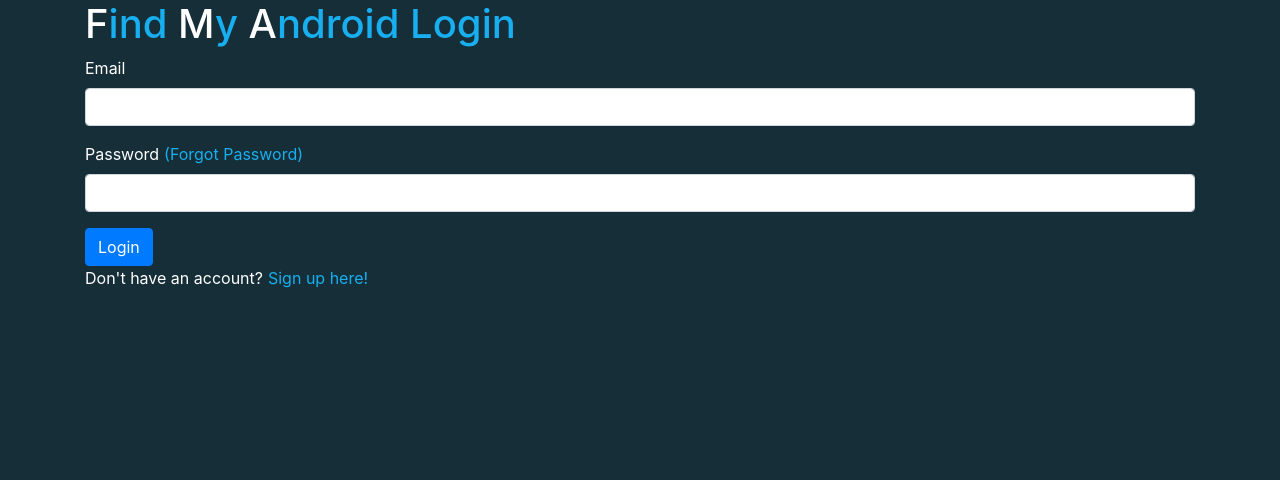
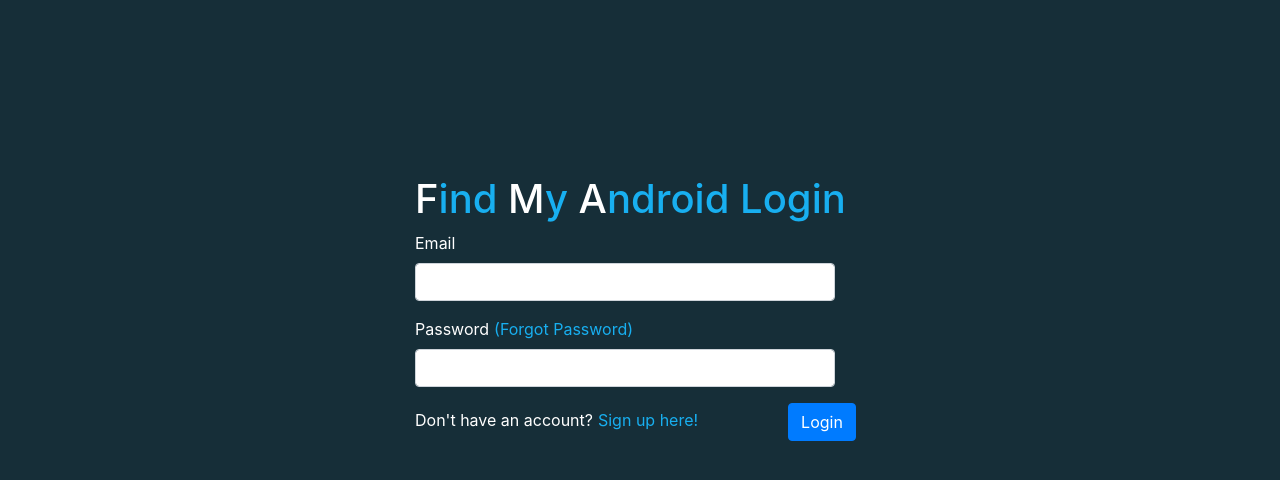
Before and after one commit to Find-my-Android/findmyandroid-ui, a React (Create React App) app: page / in a window 1280 px wide. Shown: the top 480 px of the page. Built offline with nearby package versions, Linux system fonts and the light colour scheme.

Commit message:
modify the style of login/forgotpassword/ressetpassword

```diff
--- a/src/pages/Forgotpassword.js
+++ b/src/pages/Forgotpassword.js
@@ -5,6 +5,8 @@ import Form from "react-bootstrap/Form";
 import Button from "react-bootstrap/Button";
 import Notification from "../components/Notification";
 import { startSendingEmail } from "../actions";
+
+import "../styles/home.css"
 
 function Forgotpassword({ history }) {
   console.log(history);
@@ -18,7 +20,7 @@ function Forgotpassword({ history }) {
   };
 
   return (
-    <div>
+    <div className="home">
       <Notification></Notification>
       <h1>Forgot Password</h1>
       <Form onSubmit={onForgotPassword}>
@@ -26,20 +28,23 @@ function Forgotpassword({ history }) {
           <Form.Label>Enter Your Email Address</Form.Label>
           <Form.Control
             required
+            className="input2"
             type="email"
             value={email}
             onChange={(e) => setEmail(e.target.value)}
           />
         </Form.Group>
 
-        <Button type="submit">Continue</Button>
-      </Form>
-      <p>
+      <div className="su">
+      <p className="inline">
         Remember your password?
         <Link to="/">
           <span className="link">Login here!</span>
         </Link>
       </p>
+      <Button type="submit">Continue</Button>
+      </div>
+      </Form>
     </div>
   );
 }
--- a/src/pages/Home.js
+++ b/src/pages/Home.js
@@ -5,6 +5,8 @@ import Button from "react-bootstrap/Button";
 import { useDispatch } from "react-redux";
 import { startLoggingInUser } from "../actions";
 import Notification from "../components/Notification";
+
+import "../styles/home.css"
 
 function Home({ history }) {
   console.log(history);
@@ -18,7 +20,7 @@ function Home({ history }) {
   };
 
   return (
-    <div id="homeRoot">
+    <div className="home">
       <Notification></Notification>
       <h1>
         F<span class="logoText">ind</span> M<span class="logoText">y</span> A
@@ -29,6 +31,7 @@ function Home({ history }) {
           <Form.Label>Email</Form.Label>
           <Form.Control
             required
+            className="input"
             type="email"
             value={email}
             onChange={(e) => setEmail(e.target.value)}
@@ -44,20 +47,25 @@ function Home({ history }) {
           </Form.Label>
           <Form.Control
             required
+            className="input"
             type="password"
             value={password}
             onChange={(e) => setPassword(e.target.value)}
           />
         </Form.Group>
 
-        <Button type="submit">Login</Button>
-      </Form>
-      <p>
+      <div>
+      <p className="inline">
         Don't have an account?
         <Link to="/signup">
           <span className="link">Sign up here!</span>
         </Link>
       </p>
+      <div className="c">
+      <Button type="submit">Login</Button>
+      </div>
+      </div>
+      </Form>
     </div>
   );
 }
--- a/src/pages/Resetpassword.js
+++ b/src/pages/Resetpassword.js
@@ -4,6 +4,8 @@ import { useDispatch } from "react-redux";
 import Form from "react-bootstrap/Form";
 import Button from "react-bootstrap/Button";
 import Notification from "../components/Notification";
+
+import "../styles/home.css"
 
 function Resetpassword({ history }) {
   const [password1, setPassword1] = useState("");
@@ -23,7 +25,7 @@ function Resetpassword({ history }) {
   };
 
   return (
-    <div>
+    <div className="home">
       <Notification></Notification>
       <h1>New Password</h1>
       <Form onSubmit={resetPassword}>
@@ -31,6 +33,7 @@ function Resetpassword({ history }) {
           <Form.Label>Type Your New Password</Form.Label>
           <Form.Control
             required
+            className="input"
             type="password"
             value={password1}
             onChange={(e) => setPassword1(e.target.value)}
@@ -40,6 +43,7 @@ function Resetpassword({ history }) {
           <Form.Label>Confirm Password</Form.Label>
           <Form.Control
             required
+            className="input"
             type="password"
             value={password2}
             onChange={(e) => {
@@ -48,7 +52,10 @@ function Resetpassword({ history }) {
             }}
           />
         </Form.Group>
-        <Button type="submit">Confirm</Button>
+        <div className="d"></div>
+        <div className="d">
+        <Button type="submit" className="but">Confirm</Button>
+        </div>
       </Form>
     </div>
   );
--- /dev/null
+++ b/src/styles/home.css
@@ -0,0 +1,34 @@
+.home {
+    width: 450px;
+    height: 450px;
+    position: absolute;
+    top: 50%;
+    left: 50%;
+    transform: translate(-50%, -50%);
+}
+
+.input {
+    width: 420px;
+}
+
+.input2 {
+    width: 376px;
+}
+
+.b {
+    float: right;
+}
+
+.c {
+    display: inline;
+    margin-left: 80px;
+}
+
+.d {
+    display: inline;
+    margin-left: 320px;
+}
+
+.but {
+    width: 100px;
+}
```
